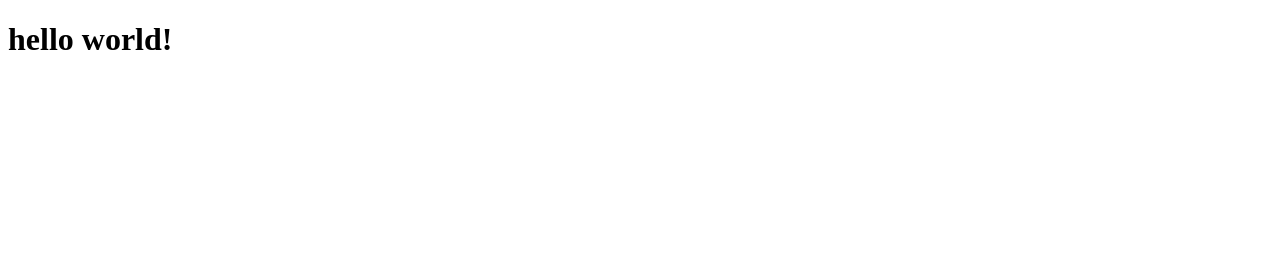
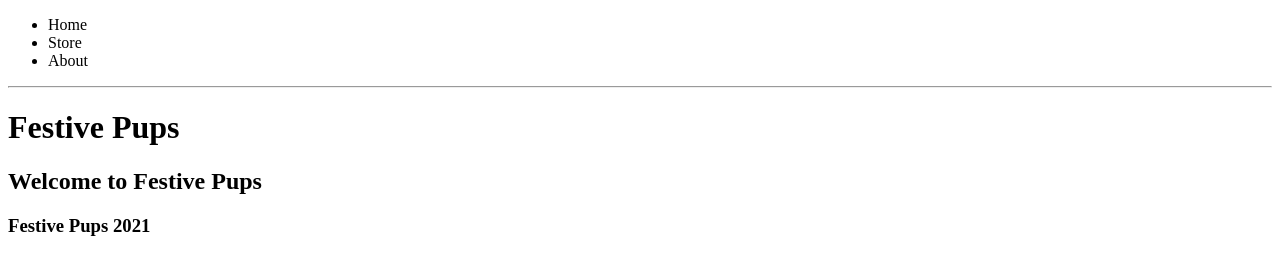
Before and after one commit to francepants/js-dog-shopping-cart, a plain HTML site: page index.html in a window 1280 px wide. Drawn offline with Linux system fonts and the light colour scheme.

Commit message:
changed title, added header items

```diff
--- a/index.html
+++ b/index.html
@@ -3,10 +3,28 @@
 <head>
     <meta charset="UTF-8">
     <meta name="viewport" content="width=device-width, initial-scale=1.0">
-    <title>Dog Stuff</title>
+    <title>Festive Pups</title>
 </head>
 <body>
-    <h1>hello world!</h1>
+    <header>
+        <nav>
+            <ul>
+                <li>Home</li>
+                <li>Store</li>
+                <li>About</li>
+            </ul>
+        </nav>
+        <hr>
+        <h1>Festive Pups</h1>
+    </header>
+
+    <section>
+        <h2>Welcome to Festive Pups</h2>
+    </section>
+
+    <footer>
+        <h3>Festive Pups 2021</h3>
+    </footer>
     <script src="javascript/index.js"></script>
 </body>
 </html>
```
